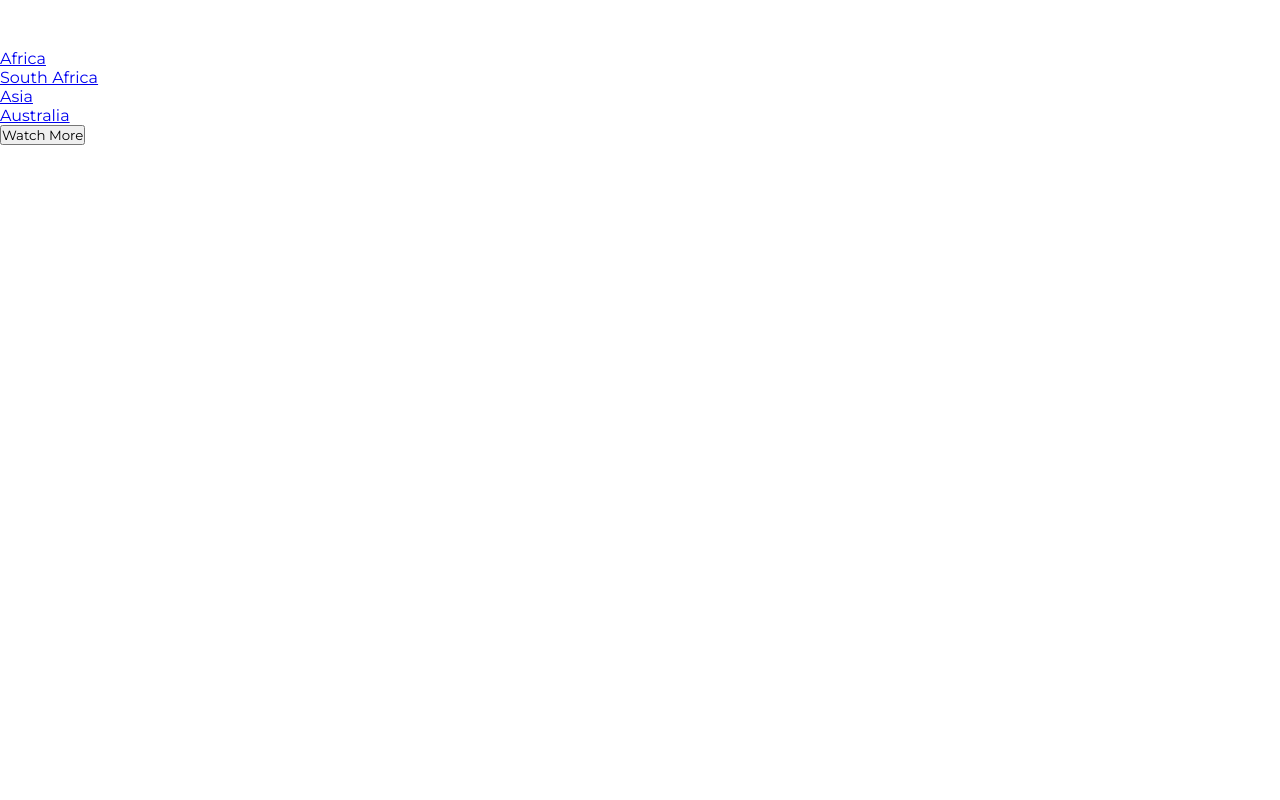
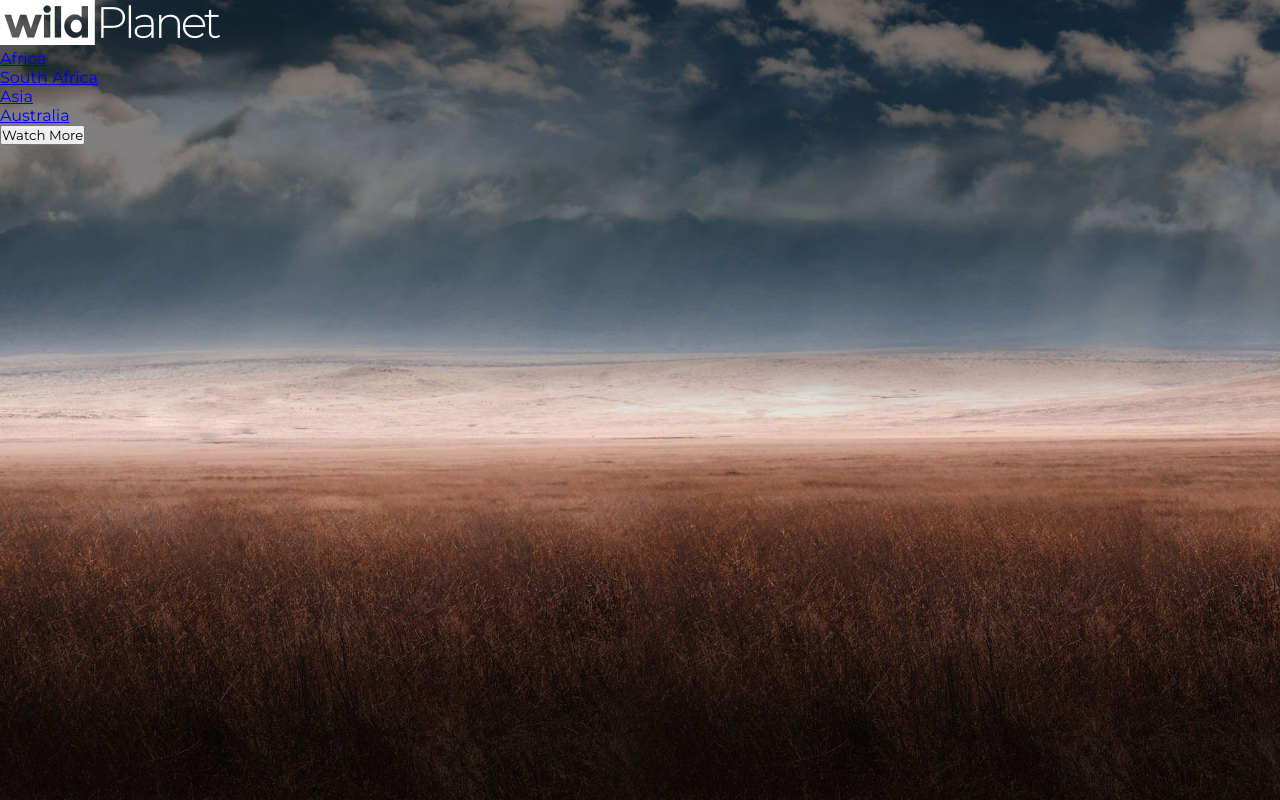
Before and after one commit to biggicode/africa, a website: page src/index.html in a window 1280 px wide. Drawn offline with Linux system fonts and the light colour scheme.

Commit message:
add background

```diff
--- a/src/index.html
+++ b/src/index.html
@@ -24,6 +24,7 @@
     />
   </head>
   <body>
+    <main class="main">
       <nav>
         <div class="logo">
           <img src="./assets/img/logo.png" alt="" class="logo__img" />
@@ -36,5 +37,6 @@
         </ol>
         <button type="button">Watch More</button>
       </nav>
+    </main>
   </body>
 </html>
--- a/src/style.css
+++ b/src/style.css
@@ -5,3 +5,12 @@
   font-family: "Montserrat", sans-serif;
   scroll-behavior: smooth;
 }
+
+.main {
+  width: 100%;
+  height: 100vh;
+  background: url(./assets/img/background.jpg);
+  background-size: cover;
+  background-position: center;
+  position: relative;
+}
```
Lines whose indentation alone changed are shown as unchanged.
